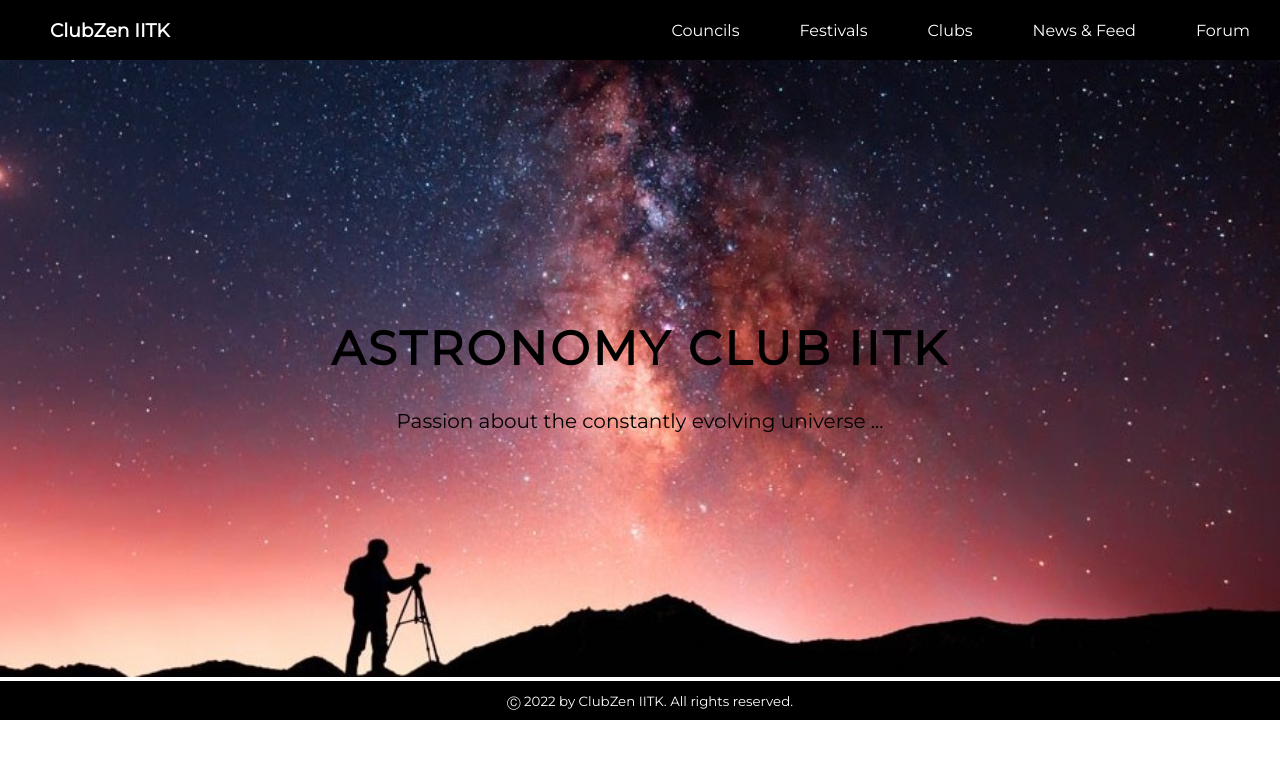
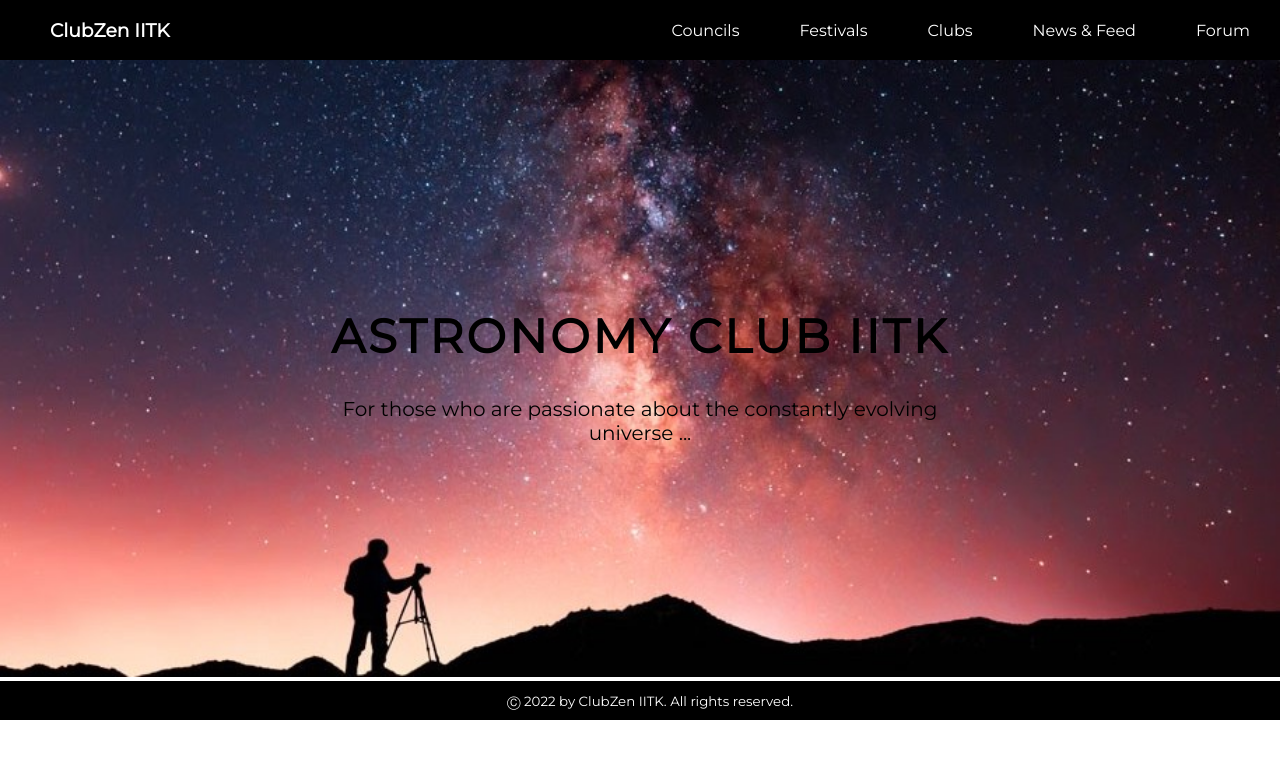
Before and after one commit to Shreyasi2002/CS253_Project, a React (Create React App) app in the folder Interface Design/clubzen-iitk/: page /#/clubs/astronomy in a window 1280 px wide. Shown: the top 758 px of the page. Built offline with nearby package versions, Linux system fonts and the light colour scheme.

Commit message:
Added description

```diff
--- a/Interface Design/clubzen-iitk/src/components/clubs/astronomy/StartHead.js
+++ b/Interface Design/clubzen-iitk/src/components/clubs/astronomy/StartHead.js
@@ -9,7 +9,7 @@ const StartHead = () => {
             <img src='/Images/clubs/astronomy/background.jpeg' alt='background' className='image-h' />
             <div className='content-h'>
                 <h1>ASTRONOMY CLUB IITK</h1>
-                <p>Passion about the constantly evolving universe ...</p>
+                <p>For those who are passionate about the constantly evolving universe ...</p>
             </div>
         </div></>
   )
```
